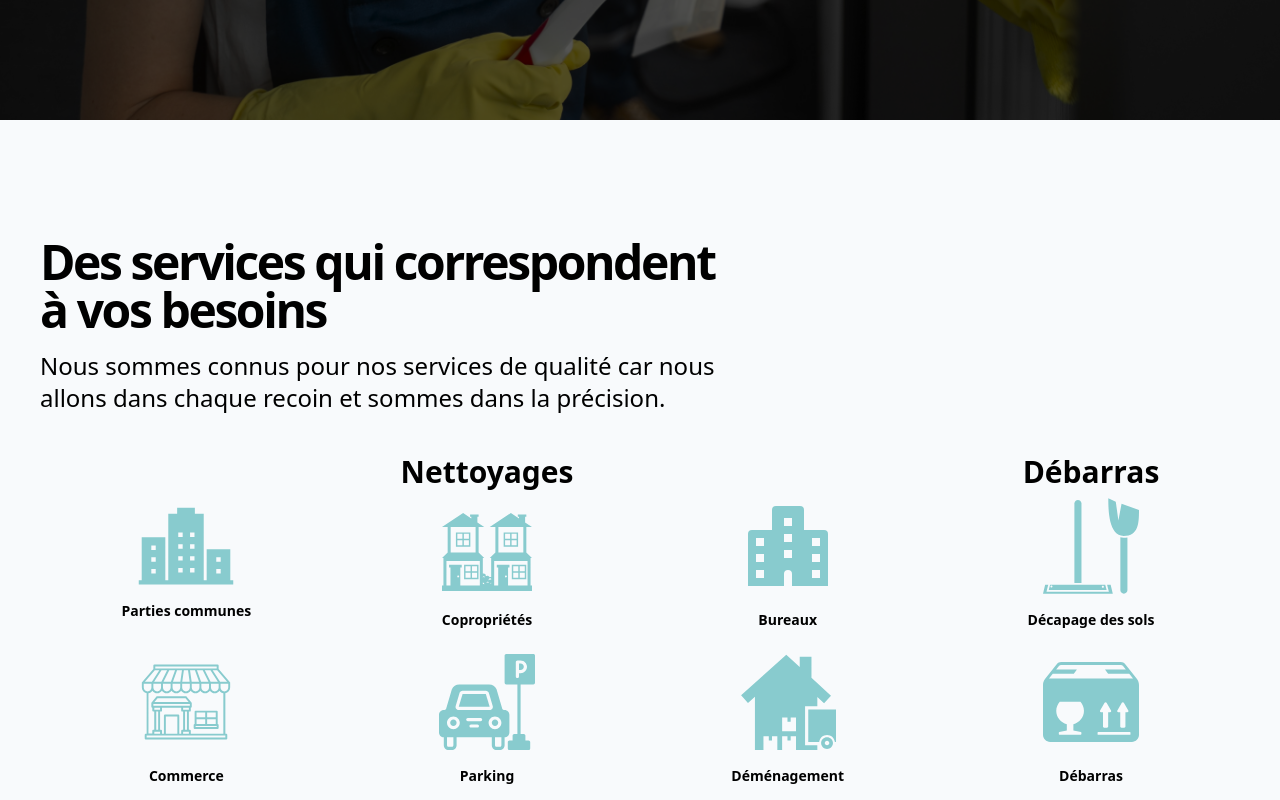
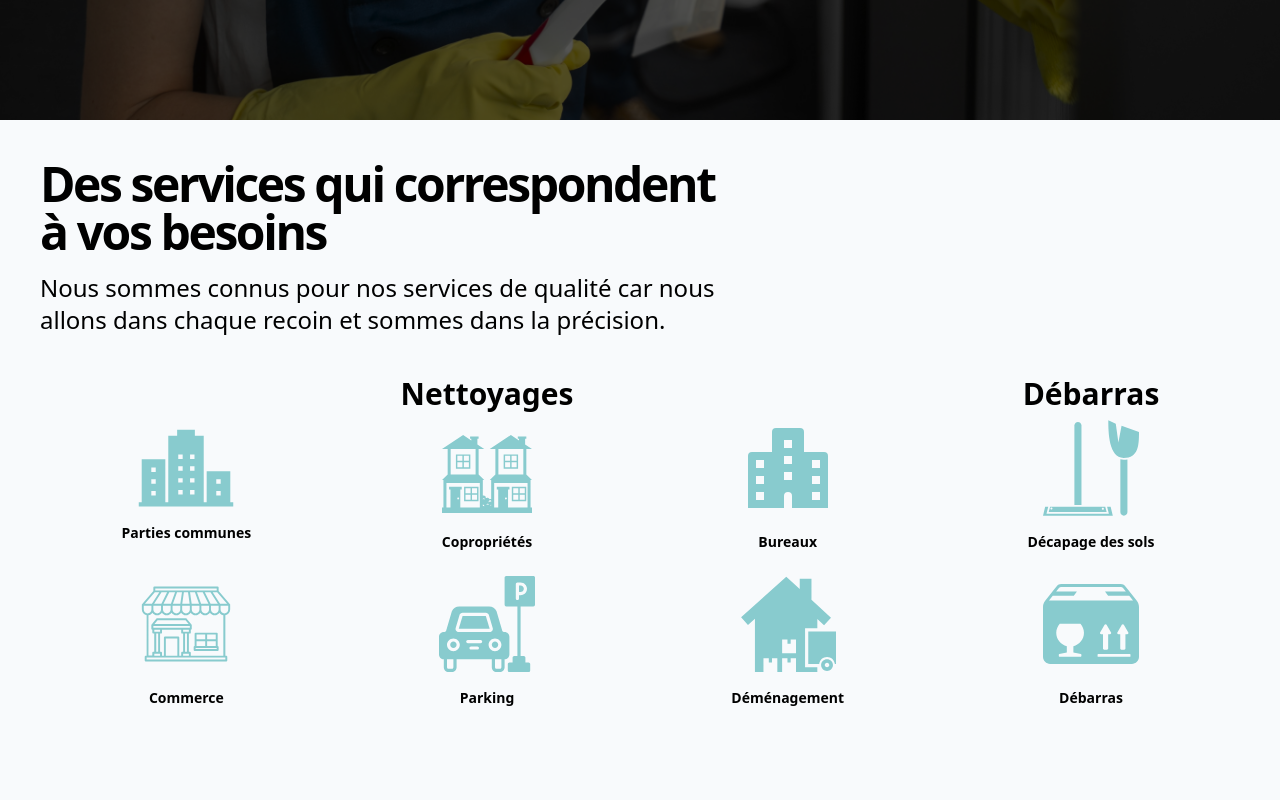
Before and after one commit to netproam/netpro, a Next.js app: page / in a window 1280 px wide. Shown: the part 680-1480 px from the top of the page. Built offline with nearby package versions, Linux system fonts and the light colour scheme.

Commit message:
une meilleur version pour la version detailler des produits

```diff
--- a/src/components/section/ServicesSection.tsx
+++ b/src/components/section/ServicesSection.tsx
@@ -61,10 +61,14 @@ const ServicesSection = () => {
         </div>
     })
   return (
-   <section className="w-full h-full min-h-screen py-4 lg:py-10 bg-slate-50
-    flex flex-col justify-center items-center px-4 lg:px-10  gap-4 lg:gap-10  ">
+   <section className="  flex flex-col justify-center items-centr
+   w-full h-full
+    py-4 lg:py-10 bg-slate-50
+    px-0 lg:px-10  gap-4 lg:gap-10  ">
 
-<div className="flex flex-col lg:flex-row  w-full  justify-center items-center gap-10 lg:gap-0">
+
+ {/**Ceci c'est pour le texte qui s'affiche */}
+<div className="flex flex-col h-fit  w-full  justify-center items-center gap-10 lg:gap-0">
     <div className="flex text-sm flex-col w-full gap-4 justify-center ">
     <h2 className="text-center lg:text-start text-2xl lg:w-[700px]
      lg:text-5xl font-semibold  tracking-tighter">{allData[0].soustitre}</h2>
@@ -75,15 +79,17 @@ const ServicesSection = () => {
 
 </div>
 
+ {/**Ceci c'est pour les icones */}
 
-<div className="flex flex-col lg:flex-row  gap-8  h-full w-full lg:gap-2 ">
+
+<div className="flex flex-col lg:flex-row h-full w-full  gap-8 lg:gap-2 ">
 
 
     <div className="flex flex-col h-full  w-full text-center gap-2 ">
 <h2 className=" font-semibold text-left self-center
  lg:self-center text-xl lg:text-3xl">{`Nettoyages`}</h2>
 
-<div className=" grid grid-cols-2 lg:gap-2  h-full w-full  place-items-center   lg:justify-center
+<div className=" grid grid-cols-3 lg:gap-2  h-full w-full  place-items-center   lg:justify-center
 gap-2  divided-none lg:grid-cols-3  ">
 {allDataDisplay.slice(0,6)}
 </div>
@@ -91,6 +97,7 @@ gap-2  divided-none lg:grid-cols-3  ">
 
 <div className="flex flex-col w-full h-full   lg:w-1/3 gap-2 ">
 <h2 className=" relative  font-semibold text-xl lg:text-3xl self-center lg:self-center">{`Débarras`}</h2>
+
 <div className=" grid grid-cols-2  pt-4 lg:pt-0  lg:justify-center w-full
 gap-2  divided-none lg:flex lg:flex-col lg:items-center h-full place-items-center ">
 {allDataDisplay.slice(6)}
```
